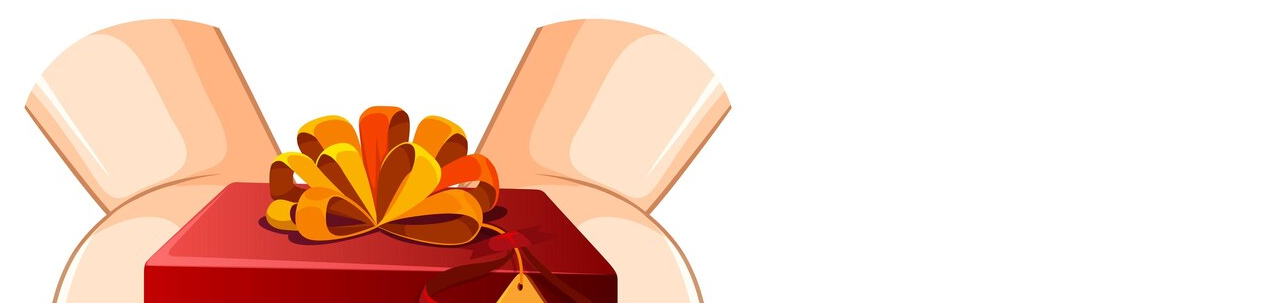
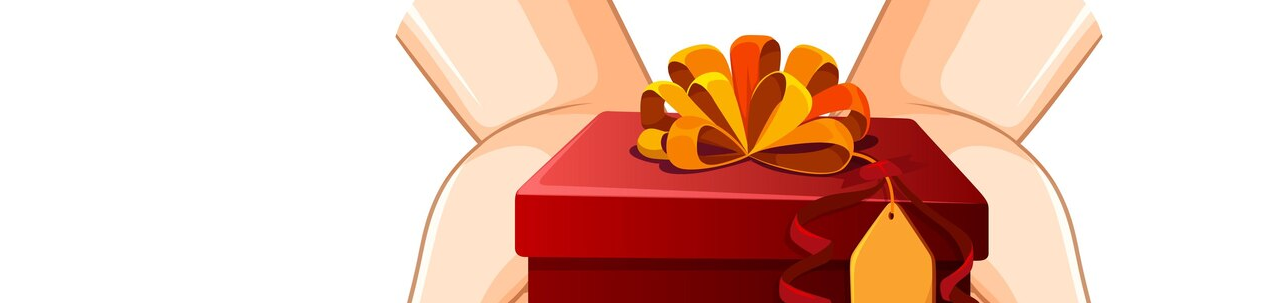
Before and after one commit to vineethak07/birthdayWish, a plain HTML site: page varshagif.html in a window 1280 px wide. Shown: the part 73-376 px from the top of the page. Drawn offline with Linux system fonts and the light colour scheme.

Commit message:
Update varshagif.html

```diff
--- a/varshagif.html
+++ b/varshagif.html
@@ -4,7 +4,7 @@
     <meta charset="UTF-8">
     <meta name="viewport" content="width=device-width, initial-scale=1.0">
     <title>Your Birthday Gift</title>
-    <link rel="stylesheet" type="text/css" href="./varshgif.css">
+    <link rel="stylesheet" type="text/css" href="./varshagif.css">
 </head>
 <body>
     <h1>click on gift box</h1>
```
